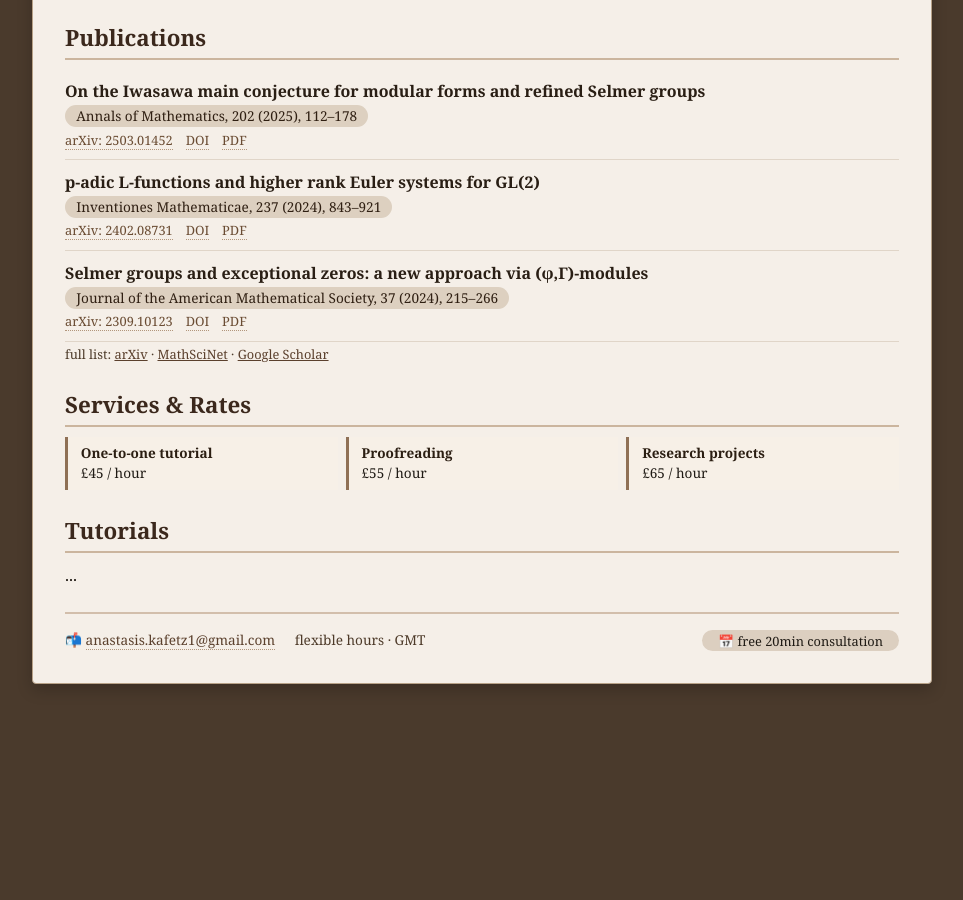
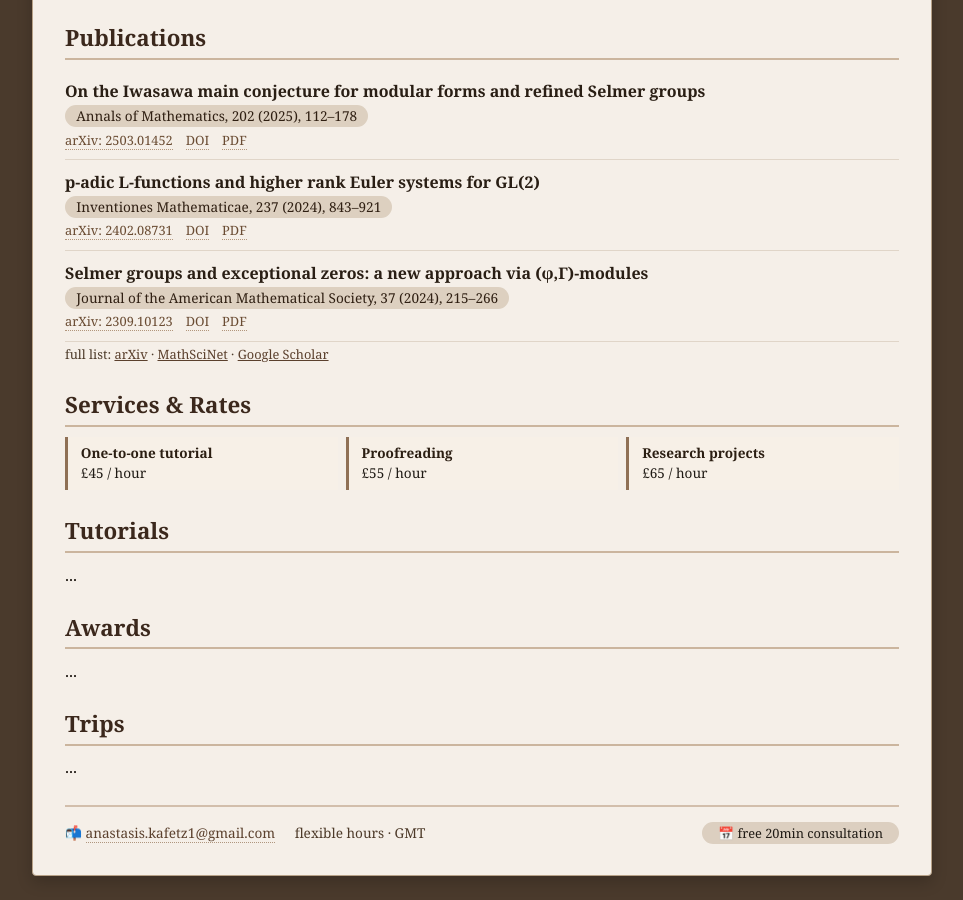
Before and after one commit to anastasiskafetz/anastasiskafetz.github.io, a plain HTML site: page index.html in a window 1280 px wide. Shown: the part 174-1074 px from the top of the page, without its empty margins (158-1121 px from the left). Before the commit the page ends 882 px from the top, so only its background shows below. Drawn offline with Linux system fonts and the light colour scheme.

Commit message:
Update index.html

```diff
--- a/index.html
+++ b/index.html
@@ -413,6 +413,20 @@
       ...
   </div>
 
+   <!-- AWARDS -->
+  <h2>Awards</h2>
+
+  <div class="awards">
+      ...
+  </div>
+
+   <!-- Trips -->
+  <h2>Trips</h2>
+
+  <div class="trips">
+      ...
+  </div>
+
   <!-- CONTACT -->
   <div class="contact-simple">
     <div>
```
